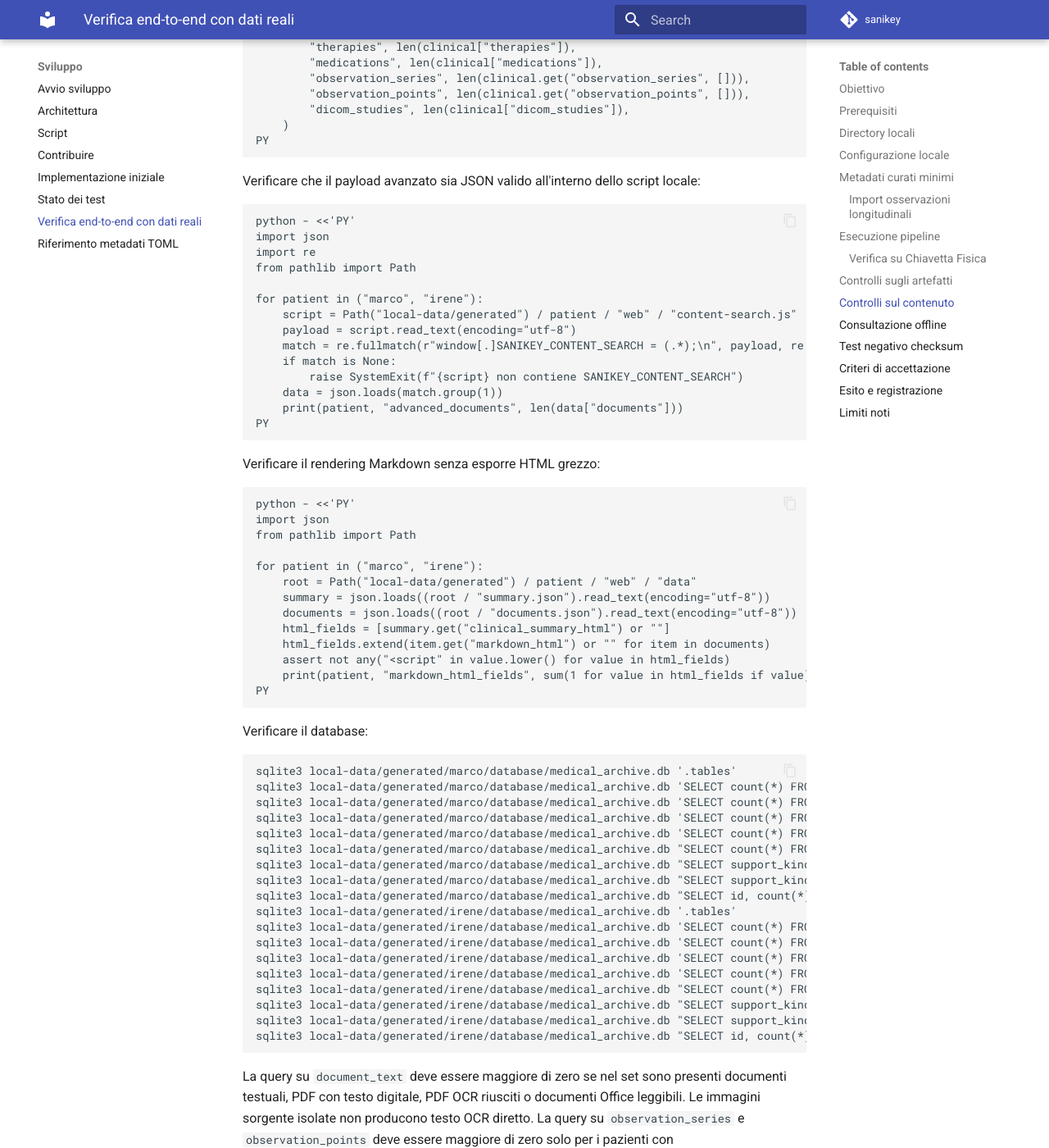
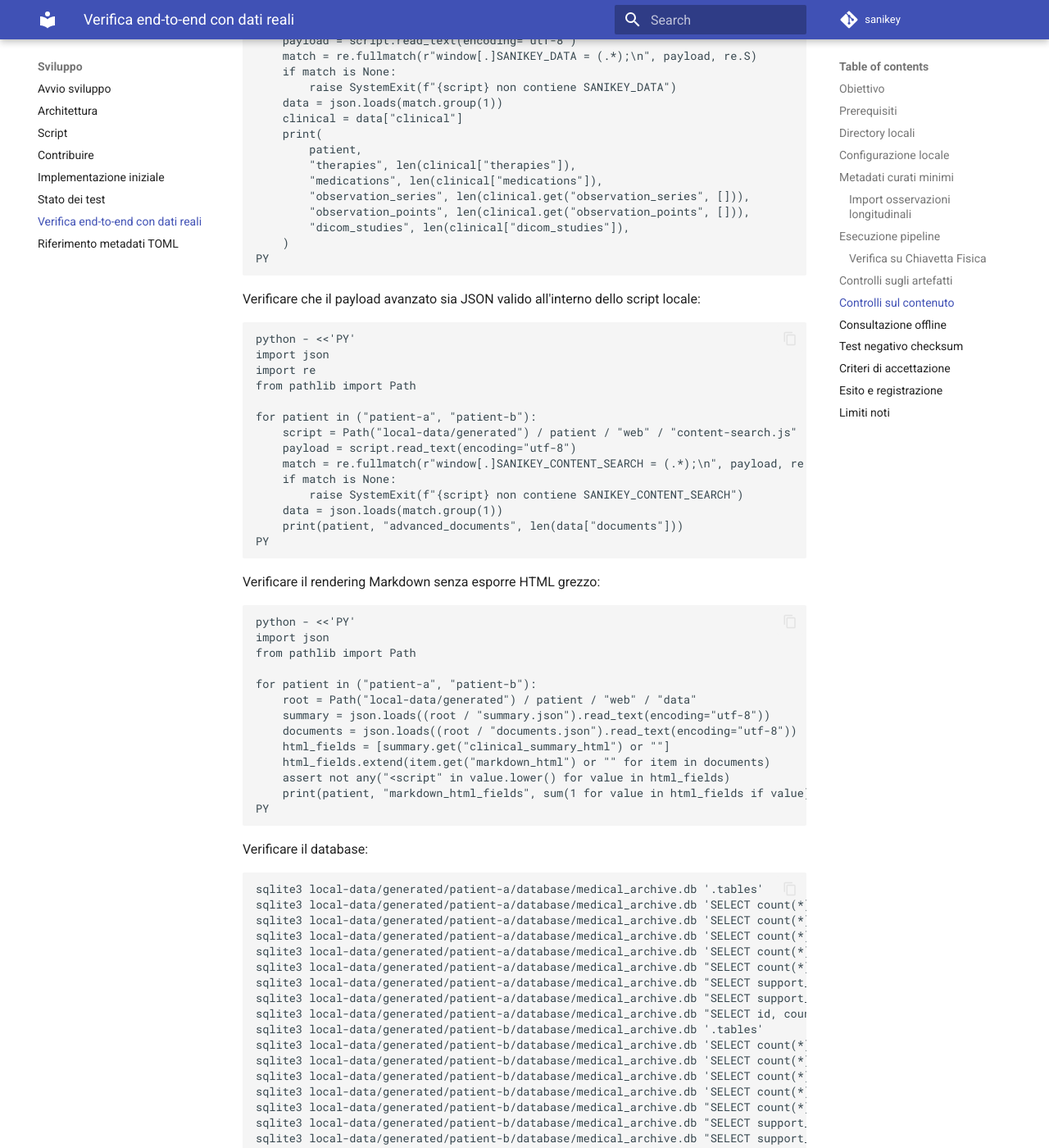
Before and after one commit to marco0560/sanikey, an MkDocs documentation site: the page built from docs/process/end-to-end-real-data-verification.md, in a window 1280 px wide and 1400 px high, scrolled down 21650 px. Shown: the whole window at 82% size. Built offline with MkDocs 1.6.1 and Material for MkDocs 9.7.7, drawn with Linux system fonts in a browser that asks for light colours; comment, search, counter and statistics services are not loaded; some of the changed text lies outside the part shown.

Commit message:
feat(validation): aggiungi guard privacy ai commit
Integra un controllo privacy nella validazione repository per bloccare directory private e path host-locali visibili a Git.

Aggiunge lo script dedicato, la copertura dei casi bloccanti e l'inclusione esplicita in validate_repo.py.

Aggiorna la documentazione operativa, anonimizza la procedura end-to-end e snellisce il contratto AGENTS del repository.

````diff
--- a/docs/process/end-to-end-real-data-verification.md
+++ b/docs/process/end-to-end-real-data-verification.md
@@ -24,6 +24,10 @@
 contenere dati sanitari reali: non copiare configurazioni, documenti, export,
 log o screenshot in Git.
 
+Gli identificativi usati in questa procedura sono sintetici (`patient-a`,
+`patient-b`). La corrispondenza con pazienti reali deve esistere solo nei file
+locali ignorati da Git, per esempio `config/accounts.toml`.
+
 Eseguire dal root del repository:
 
 ```bash
@@ -40,13 +44,13 @@
 Creare un'area privata non committata dal repository, per esempio:
 
 ```bash
-mkdir -p local-data/{usb-target,{marco,irene}/{documents,metadata/observations},generated/{marco,irene}}
-mkdir -p local-data/{marco,irene}/documents/{_Parametri,_Terapia}
+mkdir -p local-data/{usb-target,{patient-a,patient-b}/{documents,metadata/observations},generated/{patient-a,patient-b}}
+mkdir -p local-data/{patient-a,patient-b}/documents/{_Parametri,_Terapia}
 ```
 
 con `local-data/` in `.gitignore`.
 
-Inserire in `local-data/marco/documents` e `local-data/irene/documents` un
+Inserire in `local-data/patient-a/documents` e `local-data/patient-b/documents` un
 piccolo campione reale ma controllato:
 
 - almeno un referto testuale o PDF;
@@ -82,18 +86,18 @@
 copy_strategy = "rsync-preferred"
 
 [[person]]
-id = "marco"
-display_name = "Marco Coppola"
-source_documents = "local-data/marco/documents"
-metadata_directory = "local-data/marco/metadata"
-local_build = "local-data/generated/marco"
+id = "patient-a"
+display_name = "Patient A"
+source_documents = "local-data/patient-a/documents"
+metadata_directory = "local-data/patient-a/metadata"
+local_build = "local-data/generated/patient-a"
 
 [[person]]
-id = "irene"
-display_name = "Irene Corazzesi"
-source_documents = "local-data/irene/documents"
-metadata_directory = "local-data/irene/metadata"
-local_build = "local-data/generated/irene"
+id = "patient-b"
+display_name = "Patient B"
+source_documents = "local-data/patient-b/documents"
+metadata_directory = "local-data/patient-b/metadata"
+local_build = "local-data/generated/patient-b"
 ```
 
 Prima di continuare, confrontare `config/accounts.toml` con la sintassi completa
@@ -142,11 +146,14 @@
 
 Se compaiono configurazioni reali, documenti, export o dati sanitari, fermarsi e
 correggere `.gitignore` o i percorsi locali prima di procedere.
+`uv run python scripts/validate_repo.py` include un guard privacy sui file
+tracciati o nuovi non ignorati e deve fallire se path host-locali o directory
+private stanno per entrare in un commit.
 
 ## Metadati curati minimi
 
-Creare metadati minimi in `local-data/marco/metadata` e
-`local-data/irene/metadata`. Gli esempi sotto usano un solo paziente: replicare
+Creare metadati minimi in `local-data/patient-a/metadata` e
+`local-data/patient-b/metadata`. Gli esempi sotto usano un solo paziente: replicare
 la stessa struttura nella directory metadata di ogni paziente configurato,
 adattando id, nomi e contenuti.
 
@@ -358,11 +365,11 @@
 parametri, conservarli sotto `source_documents/_Parametri`, per esempio:
 
 ```bash
-test -f local-data/marco/documents/_Parametri/peso-2025.xlsx
-test -f local-data/marco/documents/_Parametri/diario-pressorio.csv
+test -f local-data/patient-a/documents/_Parametri/peso-2025.xlsx
+test -f local-data/patient-a/documents/_Parametri/diario-pressorio.csv
 ```
 
-Creare `local-data/marco/metadata/observation_imports.toml` con mapping esplicito
+Creare `local-data/patient-a/metadata/observation_imports.toml` con mapping esplicito
 tra file, serie e colonne. Esempio:
 
 ```toml
@@ -452,8 +459,8 @@
 
 Il comando usa i pazienti abilitati in `accounts.toml` e produce per ciascun
 paziente i file `PATIENT-before.sha256` e `PATIENT-before-mtime.tsv`, per
-esempio `local-data/marco-before.sha256` e
-`local-data/irene-before-mtime.tsv`.
+esempio `local-data/patient-a-before.sha256` e
+`local-data/patient-b-before-mtime.tsv`.
 
 Eseguire una scansione preliminare dei documenti:
 
@@ -473,10 +480,10 @@
 directory di staging generate dallo scan:
 
 ```bash
-python -m json.tool local-data/generated/marco/manifests/container_staging.json | less
-find local-data/generated/marco/staging/containers -maxdepth 2 -type f | sort | less
-python -m json.tool local-data/generated/irene/manifests/container_staging.json | less
-find local-data/generated/irene/staging/containers -maxdepth 2 -type f | sort | less
+python -m json.tool local-data/generated/patient-a/manifests/container_staging.json | less
+find local-data/generated/patient-a/staging/containers -maxdepth 2 -type f | sort | less
+python -m json.tool local-data/generated/patient-b/manifests/container_staging.json | less
+find local-data/generated/patient-b/staging/containers -maxdepth 2 -type f | sort | less
 ```
 
 Questo controllo serve a verificare manualmente se gli archivi contengono
@@ -518,19 +525,19 @@
 Per isolare un paziente:
 
 ```bash
-uv run sanikey import-observations marco
-uv run sanikey import-observations irene
+uv run sanikey import-observations patient-a
+uv run sanikey import-observations patient-b
 ```
 
 Verificare che il comando abbia generato gli artefatti normalizzati attesi:
 
 ```bash
-test ! -f local-data/marco/metadata/observation_imports.toml || test -f local-data/marco/metadata/observations/series.toml
-test ! -f local-data/marco/metadata/observation_imports.toml || test -f local-data/marco/metadata/observations/import_state.toml
-test ! -f local-data/marco/metadata/observation_imports.toml || find local-data/marco/metadata/observations -maxdepth 1 -type f -name '*.toml' | sort
-test ! -f local-data/irene/metadata/observation_imports.toml || test -f local-data/irene/metadata/observations/series.toml
-test ! -f local-data/irene/metadata/observation_imports.toml || test -f local-data/irene/metadata/observations/import_state.toml
-test ! -f local-data/irene/metadata/observation_imports.toml || find local-data/irene/metadata/observations -maxdepth 1 -type f -name '*.toml' | sort
+test ! -f local-data/patient-a/metadata/observation_imports.toml || test -f local-data/patient-a/metadata/observations/series.toml
+test ! -f local-data/patient-a/metadata/observation_imports.toml || test -f local-data/patient-a/metadata/observations/import_state.toml
+test ! -f local-data/patient-a/metadata/observation_imports.toml || find local-data/patient-a/metadata/observations -maxdepth 1 -type f -name '*.toml' | sort
+test ! -f local-data/patient-b/metadata/observation_imports.toml || test -f local-data/patient-b/metadata/observations/series.toml
+test ! -f local-data/patient-b/metadata/observation_imports.toml || test -f local-data/patient-b/metadata/observations/import_state.toml
+test ! -f local-data/patient-b/metadata/observation_imports.toml || find local-data/patient-b/metadata/observations -maxdepth 1 -type f -name '*.toml' | sort
 ```
 
 Aprire `import_state.toml` e verificare che contenga `manifest_hash` e una
@@ -553,8 +560,8 @@
 In alternativa, per isolare un problema, eseguire un paziente alla volta:
 
 ```bash
-uv run sanikey build-patient marco --mode full
-uv run sanikey build-patient irene --mode full
+uv run sanikey build-patient patient-a --mode full
+uv run sanikey build-patient patient-b --mode full
 ```
 
 L'output deve essere un riepilogo multi-riga leggibile per ogni paziente, non
@@ -571,8 +578,8 @@
 manifest di staging rigenerato:
 
 ```bash
-python -m json.tool local-data/generated/marco/manifests/container_staging.json | less
-python -m json.tool local-data/generated/irene/manifests/container_staging.json | less
+python -m json.tool local-data/generated/patient-a/manifests/container_staging.json | less
+python -m json.tool local-data/generated/patient-b/manifests/container_staging.json | less
 ```
 
 Controllare che ogni membro estratto abbia `container_id`, `internal_path`,
@@ -600,10 +607,10 @@
 Eseguire una build incrementale ripetuta:
 
 ```bash
-uv run sanikey build-patient marco
-uv run sanikey build-patient marco
-uv run sanikey build-patient irene
-uv run sanikey build-patient irene
+uv run sanikey build-patient patient-a
+uv run sanikey build-patient patient-a
+uv run sanikey build-patient patient-b
+uv run sanikey build-patient patient-b
 ```
 
 Dopo una build full completata, la cache di estrazione testo esiste già. La
@@ -615,16 +622,16 @@
 cache si trova in:
 
 ```bash
-test -f local-data/generated/marco/cache/extracted_text.json
-test -f local-data/generated/irene/cache/extracted_text.json
+test -f local-data/generated/patient-a/cache/extracted_text.json
+test -f local-data/generated/patient-b/cache/extracted_text.json
 ```
 
 Eseguire una build full per verificare che la cache non venga usata come
 scorciatoia:
 
 ```bash
-uv run sanikey build-patient marco --mode full
-uv run sanikey build-patient irene --mode full
+uv run sanikey build-patient patient-a --mode full
+uv run sanikey build-patient patient-b --mode full
 ```
 
 In questo caso `documenti_cached=` deve essere `0` e `documenti_estratti=` deve
@@ -694,14 +701,14 @@
 
 ```bash
 test -f local-data/usb-target/SANIKEY-MANIFEST.json
-test -f local-data/usb-target/patients/marco/medical_archive.db
-test -f local-data/usb-target/patients/marco/web/data.js
-test -f local-data/usb-target/patients/marco/web/content-search.js
-test -f local-data/usb-target/patients/irene/medical_archive.db
-test -f local-data/usb-target/patients/irene/web/data.js
-test -f local-data/usb-target/patients/irene/web/content-search.js
-sqlite3 local-data/usb-target/patients/marco/medical_archive.db 'SELECT count(*) FROM documents;'
-sqlite3 local-data/usb-target/patients/irene/medical_archive.db 'SELECT count(*) FROM documents;'
+test -f local-data/usb-target/patients/patient-a/medical_archive.db
+test -f local-data/usb-target/patients/patient-a/web/data.js
+test -f local-data/usb-target/patients/patient-a/web/content-search.js
+test -f local-data/usb-target/patients/patient-b/medical_archive.db
+test -f local-data/usb-target/patients/patient-b/web/data.js
+test -f local-data/usb-target/patients/patient-b/web/content-search.js
+sqlite3 local-data/usb-target/patients/patient-a/medical_archive.db 'SELECT count(*) FROM documents;'
+sqlite3 local-data/usb-target/patients/patient-b/medical_archive.db 'SELECT count(*) FROM documents;'
 ```
 
 ### Verifica su Chiavetta Fisica
@@ -822,14 +829,14 @@
 ```bash
 test -f "$USB_MOUNT/SANIKEY-MANIFEST.json"
 test -f "$USB_MOUNT/index.html"
-test -f "$USB_MOUNT/patients/marco/medical_archive.db"
-test -f "$USB_MOUNT/patients/marco/web/data.js"
-test -f "$USB_MOUNT/patients/marco/web/content-search.js"
-test -f "$USB_MOUNT/patients/irene/medical_archive.db"
-test -f "$USB_MOUNT/patients/irene/web/data.js"
-test -f "$USB_MOUNT/patients/irene/web/content-search.js"
-sqlite3 "$USB_MOUNT/patients/marco/medical_archive.db" 'SELECT count(*) FROM documents;'
-sqlite3 "$USB_MOUNT/patients/irene/medical_archive.db" 'SELECT count(*) FROM documents;'
+test -f "$USB_MOUNT/patients/patient-a/medical_archive.db"
+test -f "$USB_MOUNT/patients/patient-a/web/data.js"
+test -f "$USB_MOUNT/patients/patient-a/web/content-search.js"
+test -f "$USB_MOUNT/patients/patient-b/medical_archive.db"
+test -f "$USB_MOUNT/patients/patient-b/web/data.js"
+test -f "$USB_MOUNT/patients/patient-b/web/content-search.js"
+sqlite3 "$USB_MOUNT/patients/patient-a/medical_archive.db" 'SELECT count(*) FROM documents;'
+sqlite3 "$USB_MOUNT/patients/patient-b/medical_archive.db" 'SELECT count(*) FROM documents;'
 xdg-open "$USB_MOUNT/index.html"
 ```
 
@@ -886,11 +893,11 @@
 
 Verificare anche che almeno un link `Apri originale` risolva realmente a un
 file copiato sulla chiavetta. Il comando seguente legge il primo `href`
-documentale dal `data.js` del paziente `marco`, lo risolve rispetto alla
+documentale dal `data.js` del paziente `patient-a`, lo risolve rispetto alla
 directory `web/` e controlla che il file esista:
 
 ```bash
-python - "$USB_MOUNT/patients/marco/web" <<'PY'
+python - "$USB_MOUNT/patients/patient-a/web" <<'PY'
 import json
 import re
 import sys
@@ -915,7 +922,7 @@
 accettabile.
 
 ```bash
-python - "$USB_MOUNT/patients/marco/web" <<'PY'
+python - "$USB_MOUNT/patients/patient-a/web" <<'PY'
 import json
 import re
 import sys
@@ -951,22 +958,22 @@
 Verificare la presenza degli artefatti principali:
 
 ```bash
-test -f local-data/generated/marco/database/medical_archive.db
-test -f local-data/generated/marco/web/index.html
-test -f local-data/generated/marco/web/data/documents.json
-test -f local-data/generated/marco/web/data/search.json
-test -f local-data/generated/marco/web/data/timeline.json
-test -f local-data/generated/marco/web/data.js
-test -f local-data/generated/marco/web/content-search.js
-test -f local-data/generated/marco/checksums.sha256
-test -f local-data/generated/irene/database/medical_archive.db
-test -f local-data/generated/irene/web/index.html
-test -f local-data/generated/irene/web/data/documents.json
-test -f local-data/generated/irene/web/data/search.json
-test -f local-data/generated/irene/web/data/timeline.json
-test -f local-data/generated/irene/web/data.js
-test -f local-data/generated/irene/web/content-search.js
-test -f local-data/generated/irene/checksums.sha256
+test -f local-data/generated/patient-a/database/medical_archive.db
+test -f local-data/generated/patient-a/web/index.html
+test -f local-data/generated/patient-a/web/data/documents.json
+test -f local-data/generated/patient-a/web/data/search.json
+test -f local-data/generated/patient-a/web/data/timeline.json
+test -f local-data/generated/patient-a/web/data.js
+test -f local-data/generated/patient-a/web/content-search.js
+test -f local-data/generated/patient-a/checksums.sha256
+test -f local-data/generated/patient-b/database/medical_archive.db
+test -f local-data/generated/patient-b/web/index.html
+test -f local-data/generated/patient-b/web/data/documents.json
+test -f local-data/generated/patient-b/web/data/search.json
+test -f local-data/generated/patient-b/web/data/timeline.json
+test -f local-data/generated/patient-b/web/data.js
+test -f local-data/generated/patient-b/web/content-search.js
+test -f local-data/generated/patient-b/checksums.sha256
 test -f exports/usb-image/SANIKEY-MANIFEST.json
 test -f local-data/usb-target/SANIKEY-MANIFEST.json
 ```
@@ -1001,14 +1008,14 @@
 Verificare anche i manifest prodotti dalla build e dall'export:
 
 ```bash
-test -f local-data/generated/marco/manifests/container_staging.json
-test -f local-data/generated/marco/manifests/dicom_html_viewers.json
-test -f local-data/generated/marco/reports/build_report.json
-test -f local-data/generated/marco/checksums.sha256
-test -f local-data/generated/irene/manifests/container_staging.json
-test -f local-data/generated/irene/manifests/dicom_html_viewers.json
-test -f local-data/generated/irene/reports/build_report.json
-test -f local-data/generated/irene/checksums.sha256
+test -f local-data/generated/patient-a/manifests/container_staging.json
+test -f local-data/generated/patient-a/manifests/dicom_html_viewers.json
+test -f local-data/generated/patient-a/reports/build_report.json
+test -f local-data/generated/patient-a/checksums.sha256
+test -f local-data/generated/patient-b/manifests/container_staging.json
+test -f local-data/generated/patient-b/manifests/dicom_html_viewers.json
+test -f local-data/generated/patient-b/reports/build_report.json
+test -f local-data/generated/patient-b/checksums.sha256
 test -f exports/usb-image/SANIKEY-MANIFEST.json
 test -f local-data/usb-target/SANIKEY-MANIFEST.json
 ```
@@ -1021,12 +1028,12 @@
 Ispezionare i JSON statici:
 
 ```bash
-python -m json.tool local-data/generated/marco/web/data/documents.json >/tmp/sanikey-documents.json
-python -m json.tool local-data/generated/marco/web/data/search.json >/tmp/sanikey-search.json
-python -m json.tool local-data/generated/marco/web/data/timeline.json >/tmp/sanikey-timeline.json
-python -m json.tool local-data/generated/irene/web/data/documents.json >/tmp/sanikey-irene-documents.json
-python -m json.tool local-data/generated/irene/web/data/search.json >/tmp/sanikey-irene-search.json
-python -m json.tool local-data/generated/irene/web/data/timeline.json >/tmp/sanikey-irene-timeline.json
+python -m json.tool local-data/generated/patient-a/web/data/documents.json >/tmp/sanikey-documents.json
+python -m json.tool local-data/generated/patient-a/web/data/search.json >/tmp/sanikey-search.json
+python -m json.tool local-data/generated/patient-a/web/data/timeline.json >/tmp/sanikey-timeline.json
+python -m json.tool local-data/generated/patient-b/web/data/documents.json >/tmp/sanikey-patient-b-documents.json
+python -m json.tool local-data/generated/patient-b/web/data/search.json >/tmp/sanikey-patient-b-search.json
+python -m json.tool local-data/generated/patient-b/web/data/timeline.json >/tmp/sanikey-patient-b-timeline.json
 ```
 
 Controllare manualmente che:
@@ -1052,7 +1059,7 @@
 import re
 from pathlib import Path
 
-for patient in ("marco", "irene"):
+for patient in ("patient-a", "patient-b"):
     script = Path("local-data/generated") / patient / "web" / "data.js"
     payload = script.read_text(encoding="utf-8")
     match = re.fullmatch(r"window[.]SANIKEY_DATA = (.*);\n", payload, re.S)
@@ -1080,7 +1087,7 @@
 import re
 from pathlib import Path
 
-for patient in ("marco", "irene"):
+for patient in ("patient-a", "patient-b"):
     script = Path("local-data/generated") / patient / "web" / "content-search.js"
     payload = script.read_text(encoding="utf-8")
     match = re.fullmatch(r"window[.]SANIKEY_CONTENT_SEARCH = (.*);\n", payload, re.S)
@@ -1098,7 +1105,7 @@
 import json
 from pathlib import Path
 
-for patient in ("marco", "irene"):
+for patient in ("patient-a", "patient-b"):
     root = Path("local-data/generated") / patient / "web" / "data"
     summary = json.loads((root / "summary.json").read_text(encoding="utf-8"))
     documents = json.loads((root / "documents.json").read_text(encoding="utf-8"))
@@ -1112,24 +1119,24 @@
 Verificare il database:
 
 ```bash
-sqlite3 local-data/generated/marco/database/medical_archive.db '.tables'
-sqlite3 local-data/generated/marco/database/medical_archive.db 'SELECT count(*) FROM documents;'
-sqlite3 local-data/generated/marco/database/medical_archive.db 'SELECT count(*) FROM document_text;'
-sqlite3 local-data/generated/marco/database/medical_archive.db 'SELECT count(*) FROM observation_series;'
-sqlite3 local-data/generated/marco/database/medical_archive.db 'SELECT count(*) FROM observation_points;'
-sqlite3 local-data/generated/marco/database/medical_archive.db "SELECT count(*) FROM document_fts WHERE document_fts MATCH 'test';"
-sqlite3 local-data/generated/marco/database/medical_archive.db "SELECT support_kind, count(*) AS studies, sum(instance_count) AS instances FROM dicom_studies GROUP BY support_kind ORDER BY support_kind;"
-sqlite3 local-data/generated/marco/database/medical_archive.db "SELECT support_kind, study_instance_uid, instance_count FROM dicom_studies ORDER BY CASE WHEN support_kind IN ('dicom_study','dicomdir_study') THEN 0 ELSE 1 END, instance_count DESC, support_path LIMIT 20;"
-sqlite3 local-data/generated/marco/database/medical_archive.db "SELECT id, count(*) FROM dicom_studies GROUP BY id HAVING count(*) > 1;"
-sqlite3 local-data/generated/irene/database/medical_archive.db '.tables'
-sqlite3 local-data/generated/irene/database/medical_archive.db 'SELECT count(*) FROM documents;'
-sqlite3 local-data/generated/irene/database/medical_archive.db 'SELECT count(*) FROM document_text;'
-sqlite3 local-data/generated/irene/database/medical_archive.db 'SELECT count(*) FROM observation_series;'
-sqlite3 local-data/generated/irene/database/medical_archive.db 'SELECT count(*) FROM observation_points;'
-sqlite3 local-data/generated/irene/database/medical_archive.db "SELECT count(*) FROM document_fts WHERE document_fts MATCH 'test';"
-sqlite3 local-data/generated/irene/database/medical_archive.db "SELECT support_kind, count(*) AS studies, sum(instance_count) AS instances FROM dicom_studies GROUP BY support_kind ORDER BY support_kind;"
-sqlite3 local-data/generated/irene/database/medical_archive.db "SELECT support_kind, study_instance_uid, instance_count FROM dicom_studies ORDER BY CASE WHEN support_kind IN ('dicom_study','dicomdir_study') THEN 0 ELSE 1 END, instance_count DESC, support_path LIMIT 20;"
-sqlite3 local-data/generated/irene/database/medical_archive.db "SELECT id, count(*) FROM dicom_studies GROUP BY id HAVING count(*) > 1;"
+sqlite3 local-data/generated/patient-a/database/medical_archive.db '.tables'
+sqlite3 local-data/generated/patient-a/database/medical_archive.db 'SELECT count(*) FROM documents;'
+sqlite3 local-data/generated/patient-a/database/medical_archive.db 'SELECT count(*) FROM document_text;'
+sqlite3 local-data/generated/patient-a/database/medical_archive.db 'SELECT count(*) FROM observation_series;'
+sqlite3 local-data/generated/patient-a/database/medical_archive.db 'SELECT count(*) FROM observation_points;'
+sqlite3 local-data/generated/patient-a/database/medical_archive.db "SELECT count(*) FROM document_fts WHERE document_fts MATCH 'test';"
+sqlite3 local-data/generated/patient-a/database/medical_archive.db "SELECT support_kind, count(*) AS studies, sum(instance_count) AS instances FROM dicom_studies GROUP BY support_kind ORDER BY support_kind;"
+sqlite3 local-data/generated/patient-a/database/medical_archive.db "SELECT support_kind, study_instance_uid, instance_count FROM dicom_studies ORDER BY CASE WHEN support_kind IN ('dicom_study','dicomdir_study') THEN 0 ELSE 1 END, instance_count DESC, support_path LIMIT 20;"
+sqlite3 local-data/generated/patient-a/database/medical_archive.db "SELECT id, count(*) FROM dicom_studies GROUP BY id HAVING count(*) > 1;"
+sqlite3 local-data/generated/patient-b/database/medical_archive.db '.tables'
+sqlite3 local-data/generated/patient-b/database/medical_archive.db 'SELECT count(*) FROM documents;'
+sqlite3 local-data/generated/patient-b/database/medical_archive.db 'SELECT count(*) FROM document_text;'
+sqlite3 local-data/generated/patient-b/database/medical_archive.db 'SELECT count(*) FROM observation_series;'
+sqlite3 local-data/generated/patient-b/database/medical_archive.db 'SELECT count(*) FROM observation_points;'
+sqlite3 local-data/generated/patient-b/database/medical_archive.db "SELECT count(*) FROM document_fts WHERE document_fts MATCH 'test';"
+sqlite3 local-data/generated/patient-b/database/medical_archive.db "SELECT support_kind, count(*) AS studies, sum(instance_count) AS instances FROM dicom_studies GROUP BY support_kind ORDER BY support_kind;"
+sqlite3 local-data/generated/patient-b/database/medical_archive.db "SELECT support_kind, study_instance_uid, instance_count FROM dicom_studies ORDER BY CASE WHEN support_kind IN ('dicom_study','dicomdir_study') THEN 0 ELSE 1 END, instance_count DESC, support_path LIMIT 20;"
+sqlite3 local-data/generated/patient-b/database/medical_archive.db "SELECT id, count(*) FROM dicom_studies GROUP BY id HAVING count(*) > 1;"
 ```
 
 La query su `document_text` deve essere maggiore di zero se nel set sono presenti
@@ -1179,7 +1186,7 @@
 
 ```bash
 cp -a local-data/usb-target local-data/usb-target-tampered
-printf '\nTAMPER\n' >> local-data/usb-target-tampered/patients/marco/web/index.html
+printf '\nTAMPER\n' >> local-data/usb-target-tampered/patients/patient-a/web/index.html
 uv run sanikey validate-usb local-data/usb-target-tampered
 ```
 
````
Also changed, not shown: AGENTS.md (+65 -152 lines), docs/CONTRIBUTING.md (+5 -0 lines), docs/scripts.md (+15 -0 lines), 6 other files.
